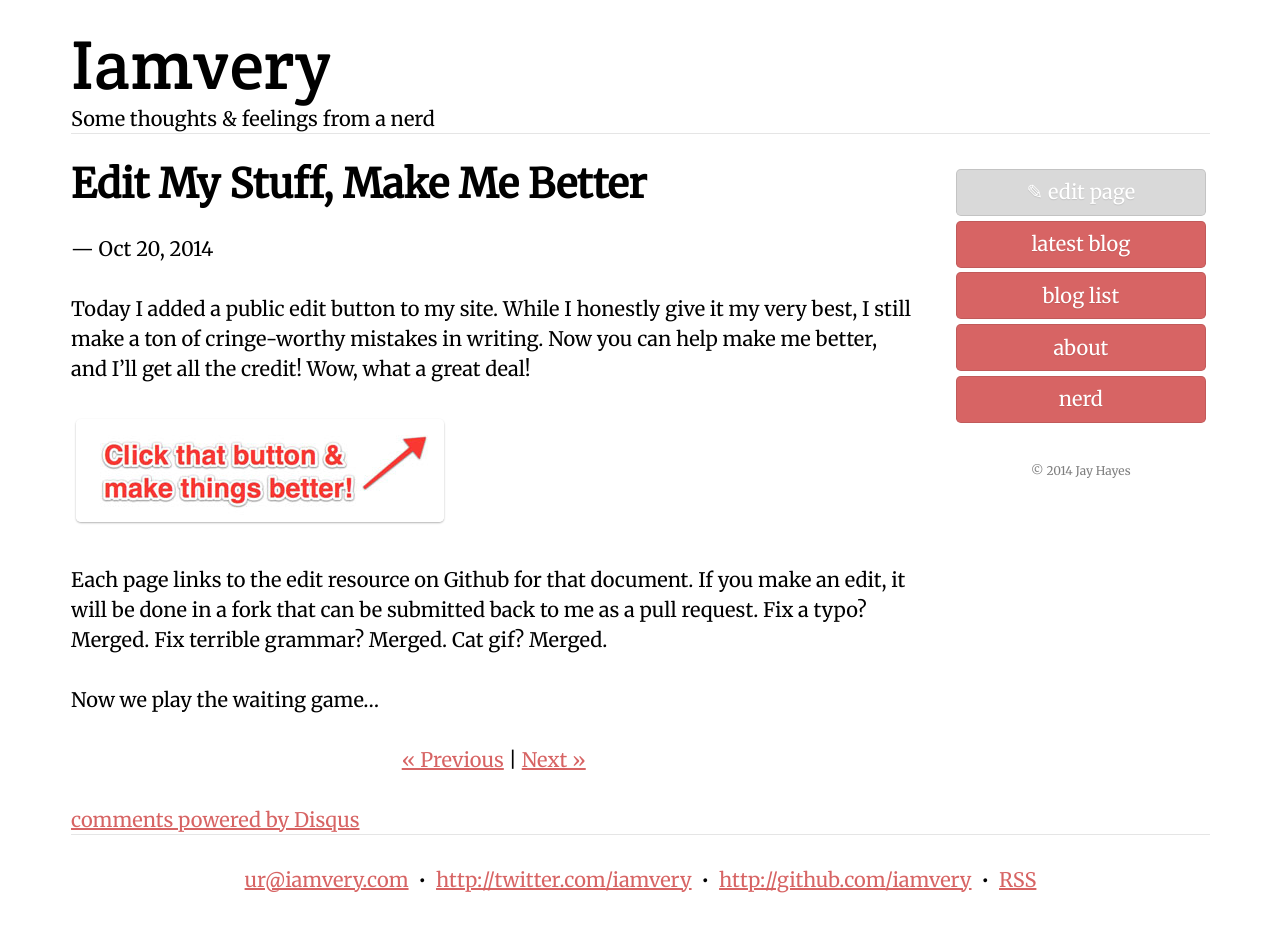
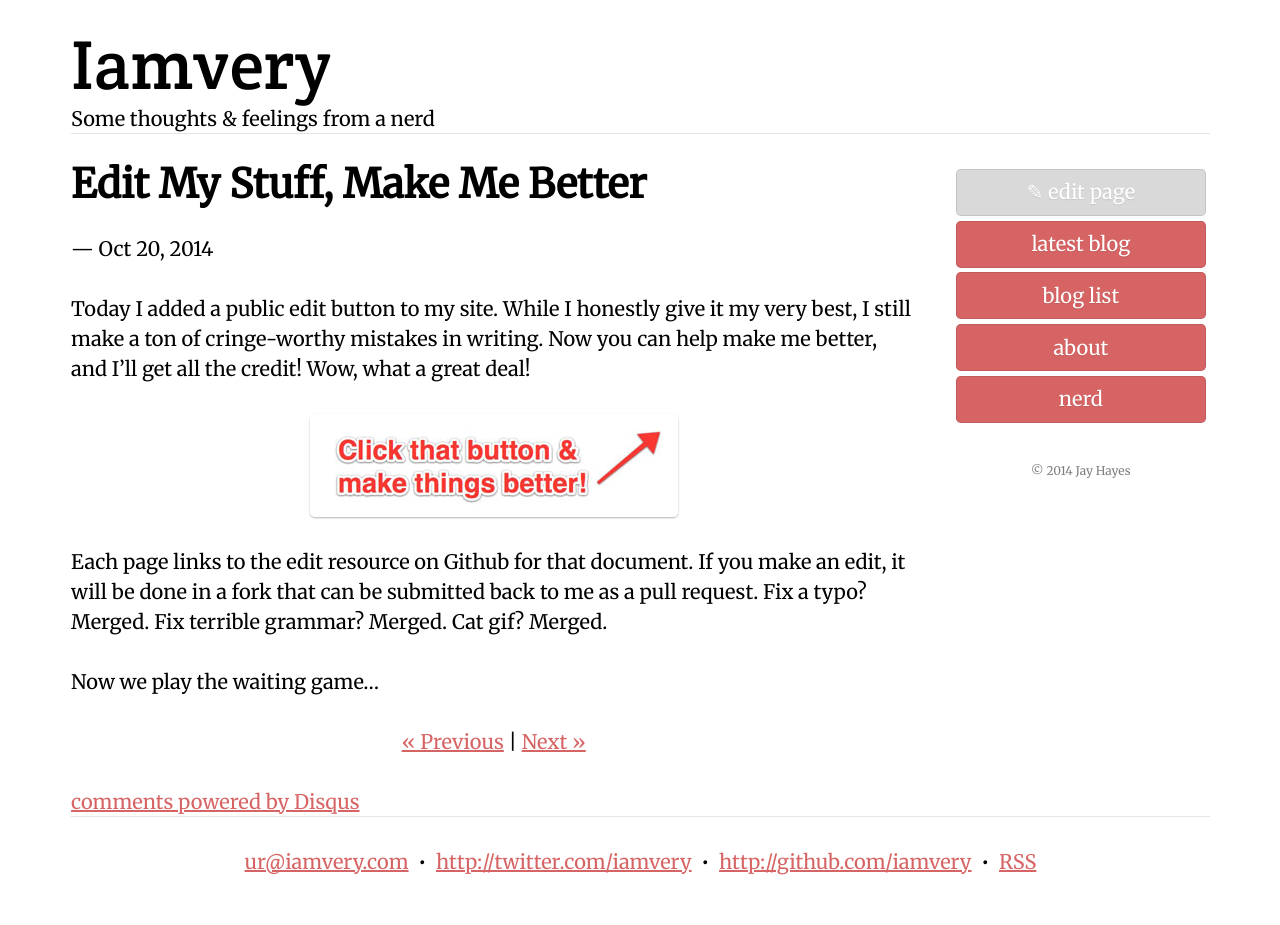
Before and after one commit to iamvery/iamvery.github.com, a Jekyll site: the page built from _posts/2014-10-20-edit-my-stuff-make-me-better.markdown, in a window 1280 px wide. Built offline with Jekyll 4.4.1, drawn with Linux system fonts in a browser that asks for light colours; comment, search, counter and statistics services are not loaded.

Commit message:
Center images on pages

```diff
--- a/stylesheets/iamvery.css
+++ b/stylesheets/iamvery.css
@@ -42,7 +42,8 @@ pre {
 .pull-right { float: right; }
 
 img {
-  margin: .24rem;
+  display: block;
+  margin: .24rem auto;
   border-radius: .24rem;
   box-shadow: 0 1px 2px rgba(0,0,0,.3);
 }
```
